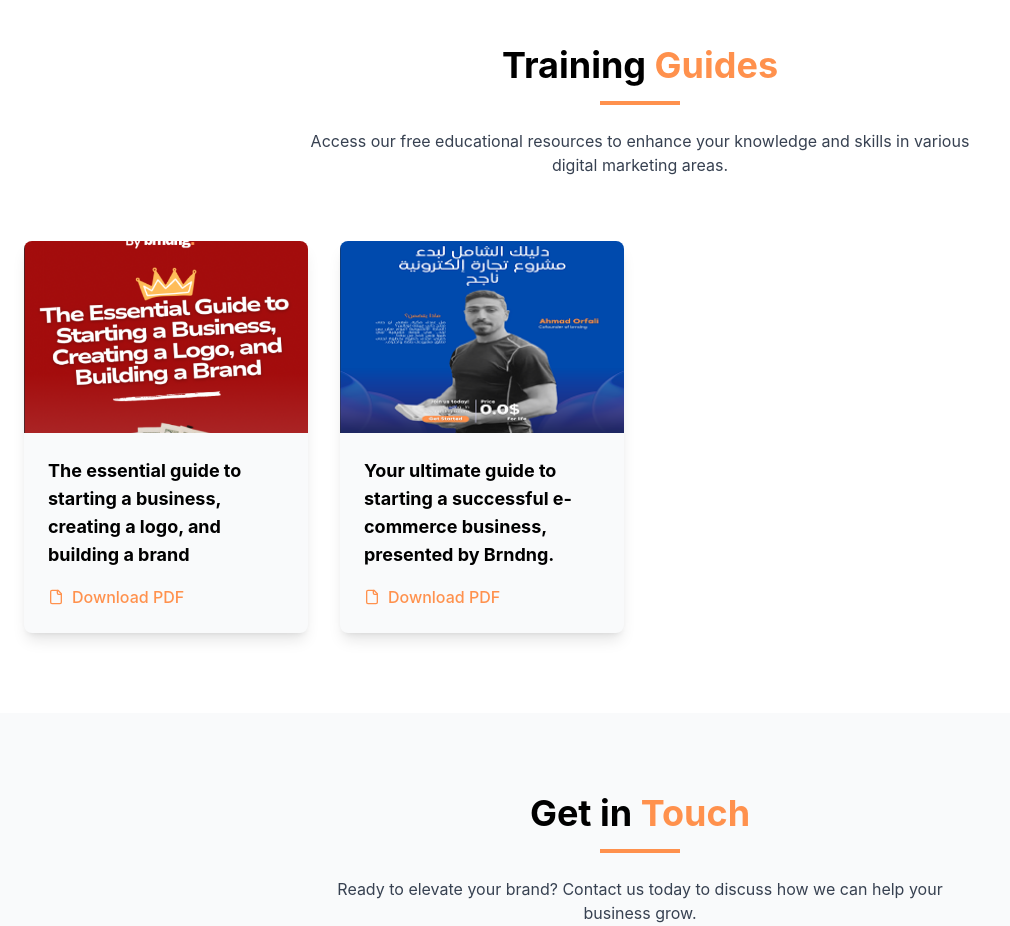
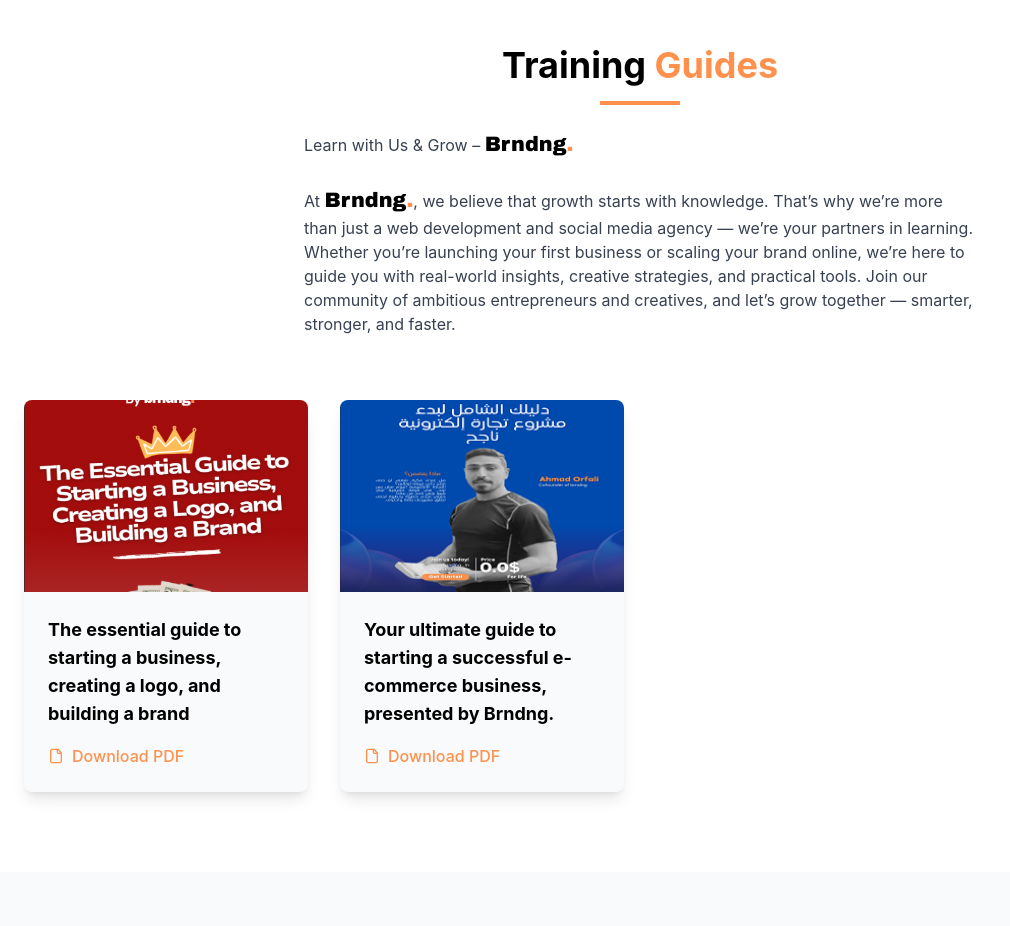
Before and after one commit to hasanborshalli/new-brndng, a React (Vite) app: page / in a window 1280 px wide. Shown: the part 3160-4086 px from the top of the page, without its empty margins (0-1010 px from the left). Built offline with nearby package versions, Linux system fonts and the light colour scheme; a web font is replaced by a local one.

Commit message:
editing data

```diff
--- a/src/components/Trainings.tsx
+++ b/src/components/Trainings.tsx
@@ -61,9 +61,27 @@
                         Training <span className="text-primary">Guides</span>
                     </h2>
                     <div className="w-20 h-1 bg-primary mx-auto mb-6"></div>
-                    <p className="text-center text-gray-700 dark:text-gray-300 max-w-2xl mx-auto mb-16">
-                        Access our free educational resources to enhance your
-                        knowledge and skills in various digital marketing areas.
+                    <p className="text-start text-gray-700 dark:text-gray-300 max-w-2xl mx-auto mb-16">
+                        Learn with Us & Grow –{" "}
+                        <span className="custom-font text-secondary text-[1.3rem]">
+                            Brndng
+                            <span className="text-primary">.</span>
+                        </span>
+                        <br />
+                        <br />
+                        At{"  "}
+                        <span className="custom-font text-secondary text-[1.3rem]">
+                            Brndng
+                            <span className="text-primary">.</span>
+                        </span>
+                        , we believe that growth starts with knowledge. That’s
+                        why we’re more than just a web development and social
+                        media agency — we’re your partners in learning. Whether
+                        you’re launching your first business or scaling your
+                        brand online, we’re here to guide you with real-world
+                        insights, creative strategies, and practical tools. Join
+                        our community of ambitious entrepreneurs and creatives,
+                        and let’s grow together — smarter, stronger, and faster.
                     </p>
                     <div className="grid md:grid-cols-2 lg:grid-cols-4 gap-8">
                         {trainings.map((training, index) => (
```
